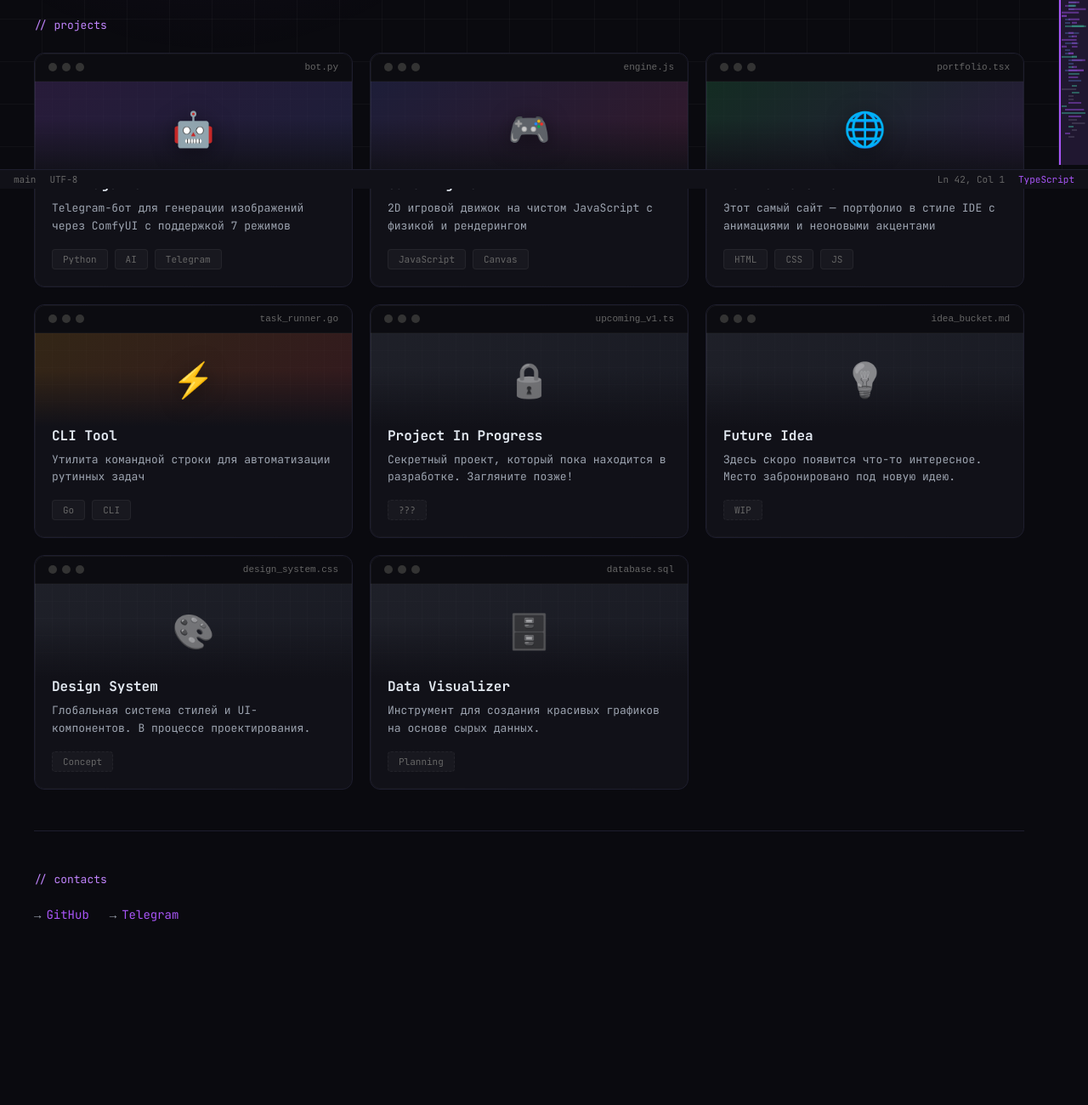
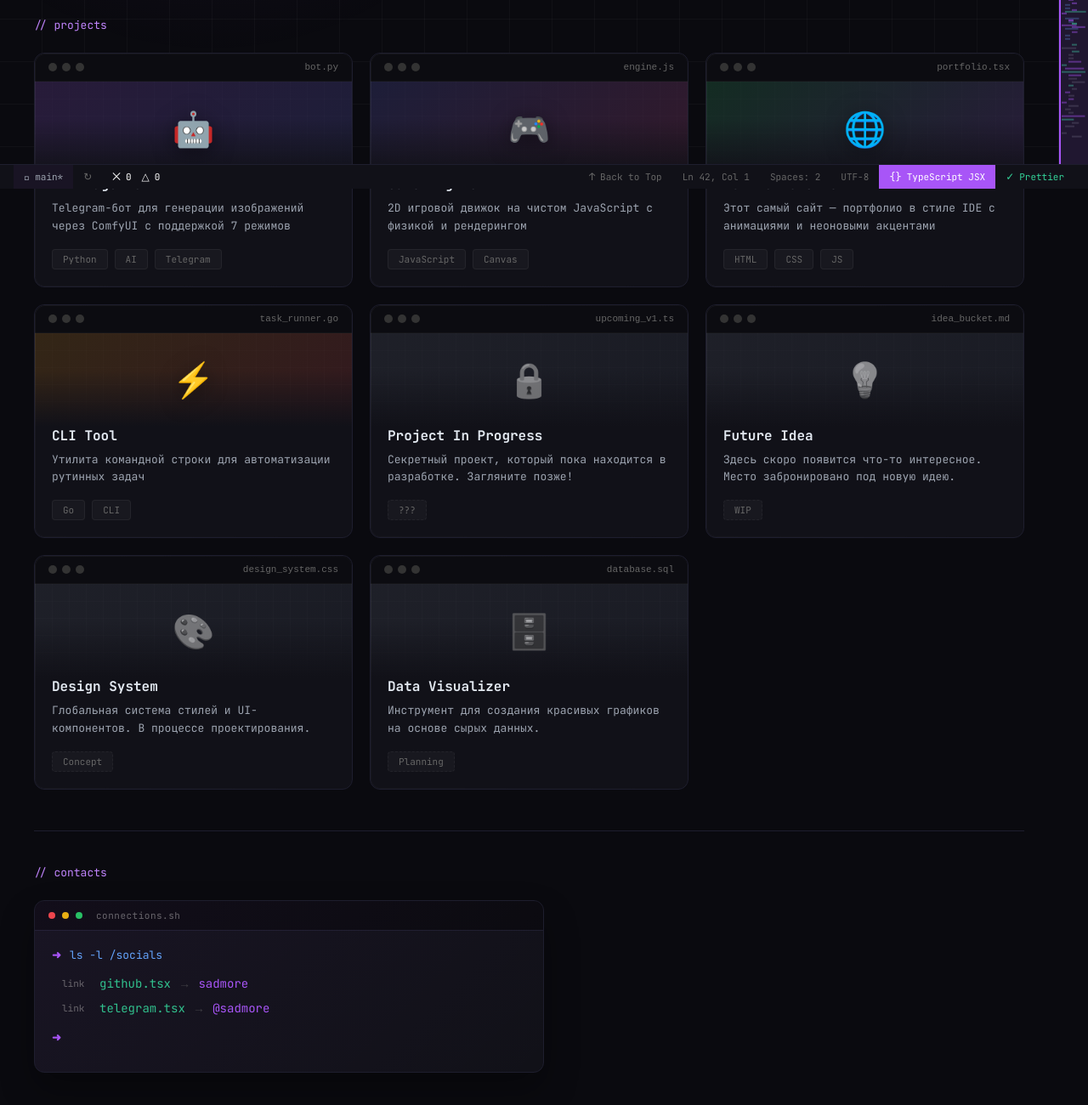
Before and after one commit to AlekBlackk/portfolio_site, a plain HTML site: page index.html in a window 1280 px wide. Shown: the part 578-1878 px from the top of the page at 85% size. Before the commit the page ends 1803 px from the top, so only its background shows below. Drawn offline with Linux system fonts and the light colour scheme.

Commit message:
feat: redesign contacts section with terminal UI and enhance status bar with interactive elements

```diff
--- a/index.html
+++ b/index.html
@@ -329,9 +329,32 @@
     <!-- Contacts -->
     <section class="contacts" id="contacts">
       <div class="section-comment">// contacts</div>
-      <div class="contacts__links">
-        <a href="#" class="contact-link">→ <span class="contact-link__name">GitHub</span></a>
-        <a href="#" class="contact-link">→ <span class="contact-link__name">Telegram</span></a>
+      <div class="contacts-terminal">
+        <div class="terminal-header">
+          <span class="terminal-header__dot"></span>
+          <span class="terminal-header__dot"></span>
+          <span class="terminal-header__dot"></span>
+          <span class="terminal-header__title">connections.sh</span>
+        </div>
+        <div class="terminal-body">
+          <div class="terminal-line"><span class="terminal-prompt">➜</span> <span class="terminal-command">ls -l
+              /socials</span></div>
+          <div class="terminal-list">
+            <a href="https://github.com/" target="_blank" class="terminal-item">
+              <span class="terminal-item__type">link</span>
+              <span class="terminal-item__name">github.tsx</span>
+              <span class="terminal-item__arrow">→</span>
+              <span class="terminal-item__value">sadmore</span>
+            </a>
+            <a href="https://t.me/" target="_blank" class="terminal-item">
+              <span class="terminal-item__type">link</span>
+              <span class="terminal-item__name">telegram.tsx</span>
+              <span class="terminal-item__arrow">→</span>
+              <span class="terminal-item__value">@sadmore</span>
+            </a>
+          </div>
+          <div class="terminal-line"><span class="terminal-prompt">➜</span> <span class="terminal-cursor"></span></div>
+        </div>
       </div>
     </section>
 
@@ -340,12 +363,43 @@
   <!-- Status Bar -->
   <div class="status-bar">
     <div class="status-bar__group">
-      <span>main</span>
-      <span>UTF-8</span>
+      <div class="status-bar__item status-bar__item--git">
+        <span class="status-bar__icon"></span>
+        <span>main*</span>
+      </div>
+      <div class="status-bar__item status-bar__item--sync">
+        <span class="status-bar__icon">↻</span>
+      </div>
+      <div class="status-bar__item status-bar__item--errors">
+        <span class="status-bar__icon">⨉</span>
+        <span>0</span>
+        <span class="status-bar__icon" style="margin-left: 6px;">△</span>
+        <span>0</span>
+      </div>
     </div>
+
     <div class="status-bar__group">
-      <span>Ln 42, Col 1</span>
-      <span class="status-bar__item--accent">TypeScript</span>
+      <div class="status-bar__item status-bar__item--interactive" onclick="window.scrollTo({top: 0, behavior: 'smooth'})">
+        <span class="status-bar__icon">↑</span>
+        <span>Back to Top</span>
+      </div>
+      <div class="status-bar__item">
+        <span>Ln 42, Col 1</span>
+      </div>
+      <div class="status-bar__item">
+        <span>Spaces: 2</span>
+      </div>
+      <div class="status-bar__item">
+        <span>UTF-8</span>
+      </div>
+      <div class="status-bar__item status-bar__item--accent">
+        <span class="status-bar__icon">{}</span>
+        <span>TypeScript JSX</span>
+      </div>
+      <div class="status-bar__item status-bar__item--prettier">
+        <span class="status-bar__icon">✓</span>
+        <span>Prettier</span>
+      </div>
     </div>
   </div>
 
--- a/style.css
+++ b/style.css
@@ -822,41 +822,156 @@ body::before {
 
 /* ── Contacts Section ── */
 .contacts {
-  padding: 48px 40px 60px;
+  padding: 40px;
+  display: flex;
+  flex-direction: column;
 }
 
-.contacts__links {
-  display: flex;
-  flex-wrap: wrap;
-  gap: 24px;
+.contacts-terminal {
+  max-width: 600px;
+  background: var(--bg-panel);
+  border: 1px solid var(--border);
+  border-radius: 12px;
+  overflow: hidden;
+  box-shadow: 0 20px 40px rgba(0, 0, 0, 0.3);
+  position: relative;
 }
 
-.contact-link {
-  color: var(--text-secondary);
+.contacts-terminal::before {
+  content: '';
+  position: absolute;
+  inset: 0;
+  background: linear-gradient(135deg, rgba(168, 85, 247, 0.05), transparent);
+  pointer-events: none;
+}
+
+.terminal-header {
+  display: flex;
+  align-items: center;
+  gap: 8px;
+  padding: 10px 16px;
+  background: rgba(0, 0, 0, 0.4);
+  border-bottom: 1px solid var(--border);
+}
+
+.terminal-header__dot {
+  width: 8px;
+  height: 8px;
+  border-radius: 50%;
+  background: var(--border);
+}
+
+.terminal-header__dot:nth-child(1) { background: var(--red); }
+.terminal-header__dot:nth-child(2) { background: var(--yellow); }
+.terminal-header__dot:nth-child(3) { background: var(--green); }
+
+.terminal-header__title {
+  font-size: 11px;
+  color: var(--text-muted);
+  margin-left: 8px;
+  letter-spacing: 0.5px;
+}
+
+.terminal-body {
+  padding: 20px;
+  font-family: inherit;
+}
+
+.terminal-line {
+  margin-bottom: 12px;
+  display: flex;
+  align-items: center;
+  gap: 10px;
+  font-size: 13px;
+}
+
+.terminal-prompt {
+  color: var(--accent);
+  font-weight: bold;
+}
+
+.terminal-command {
+  color: var(--keyword-blue);
+}
+
+.terminal-list {
+  padding-left: 12px;
+  margin: 16px 0;
+  display: flex;
+  flex-direction: column;
+  gap: 10px;
+}
+
+.terminal-item {
+  display: flex;
+  align-items: center;
+  gap: 12px;
   text-decoration: none;
   font-size: 14px;
   transition: all 0.3s ease;
-  display: inline-flex;
-  align-items: center;
-  gap: 6px;
+  color: var(--text-secondary);
 }
 
-.contact-link__name {
-  color: var(--accent);
+.terminal-item:hover {
+  color: var(--text);
+  transform: translateX(6px);
 }
 
-.contact-link:hover {
-  color: var(--text);
+.terminal-item__type {
+  color: var(--text-muted);
+  font-size: 11px;
+  width: 32px;
 }
 
-.contact-link:hover .contact-link__name {
-  text-shadow: 0 0 12px rgba(168, 85, 247, 0.5);
+.terminal-item__name {
+  color: var(--string-green);
+  opacity: 0.9;
+}
+
+.terminal-item__arrow {
+  color: var(--text-muted);
+  opacity: 0.5;
+}
+
+.terminal-item__value {
+  color: var(--accent);
+  font-weight: 500;
+  border-bottom: 1px solid transparent;
+}
+
+.terminal-item:hover .terminal-item__value {
+  border-bottom-color: var(--accent);
+  text-shadow: 0 0 10px rgba(168, 85, 247, 0.4);
+}
+
+.terminal-cursor {
+  width: 8px;
+  height: 16px;
+  background: var(--accent);
+  animation: blink 1s step-end infinite;
+}
+
+@keyframes blink {
+  50% { opacity: 0; }
+}
+
+@media (max-width: 768px) {
+  .terminal-item {
+    font-size: 12px;
+    gap: 8px;
+  }
+
+  .terminal-item__type {
+    display: none;
+  }
 }
 
 /* ── Status Bar ── */
 .status-bar {
   background: var(--bg-panel);
-  padding: 4px 16px;
+  padding: 0 16px;
+  /* height is defined by padding or items */
+  line-height: normal;
   display: flex;
   justify-content: space-between;
   font-size: 11px;
@@ -866,16 +981,80 @@ body::before {
   bottom: 0;
   left: 0;
   right: 0;
-  z-index: 100;
+  z-index: 1000;
+  user-select: none;
 }
 
 .status-bar__group {
   display: flex;
-  gap: 16px;
+  align-items: stretch;
+}
+
+.status-bar__item {
+  display: flex;
+  align-items: center;
+  gap: 6px;
+  padding: 6px 12px;
+  cursor: default;
+  transition: all 0.2s ease;
+}
+
+.status-bar__item:hover {
+  background: rgba(255, 255, 255, 0.05);
+  color: var(--text-secondary);
+}
+
+.status-bar__item--interactive {
+  cursor: pointer;
+}
+
+.status-bar__icon {
+  font-family: inherit;
+  font-size: 12px;
+}
+
+.status-bar__item--git {
+  color: var(--text-secondary);
+  background: rgba(168, 85, 247, 0.05);
+}
+
+.status-bar__item--git:hover {
+  background: rgba(168, 85, 247, 0.1);
+  color: var(--accent);
+}
+
+.status-bar__item--errors {
+  color: #fff;
+}
+
+.status-bar__item--errors:hover {
+  background: rgba(239, 68, 68, 0.1);
 }
 
 .status-bar__item--accent {
+  background: var(--accent);
+  color: #fff;
+}
+
+.status-bar__item--prettier {
+  color: var(--string-green);
+}
+
+.status-bar__item--link {
+  text-decoration: none;
+  color: inherit;
+  font-size: 14px;
+}
+
+.status-bar__item--link:hover {
   color: var(--accent);
+  background: rgba(168, 85, 247, 0.1);
+}
+
+@media (max-width: 900px) {
+  .status-bar__item:not(.status-bar__item--git):not(.status-bar__item--accent) {
+    display: none;
+  }
 }
 
 /* ── Minimap ── */
```
Also changed, not shown: .claude/settings.local.json, .superpowers/brainstorm/791-1775041248/content/what-to-add.html (added), 2 other files.
